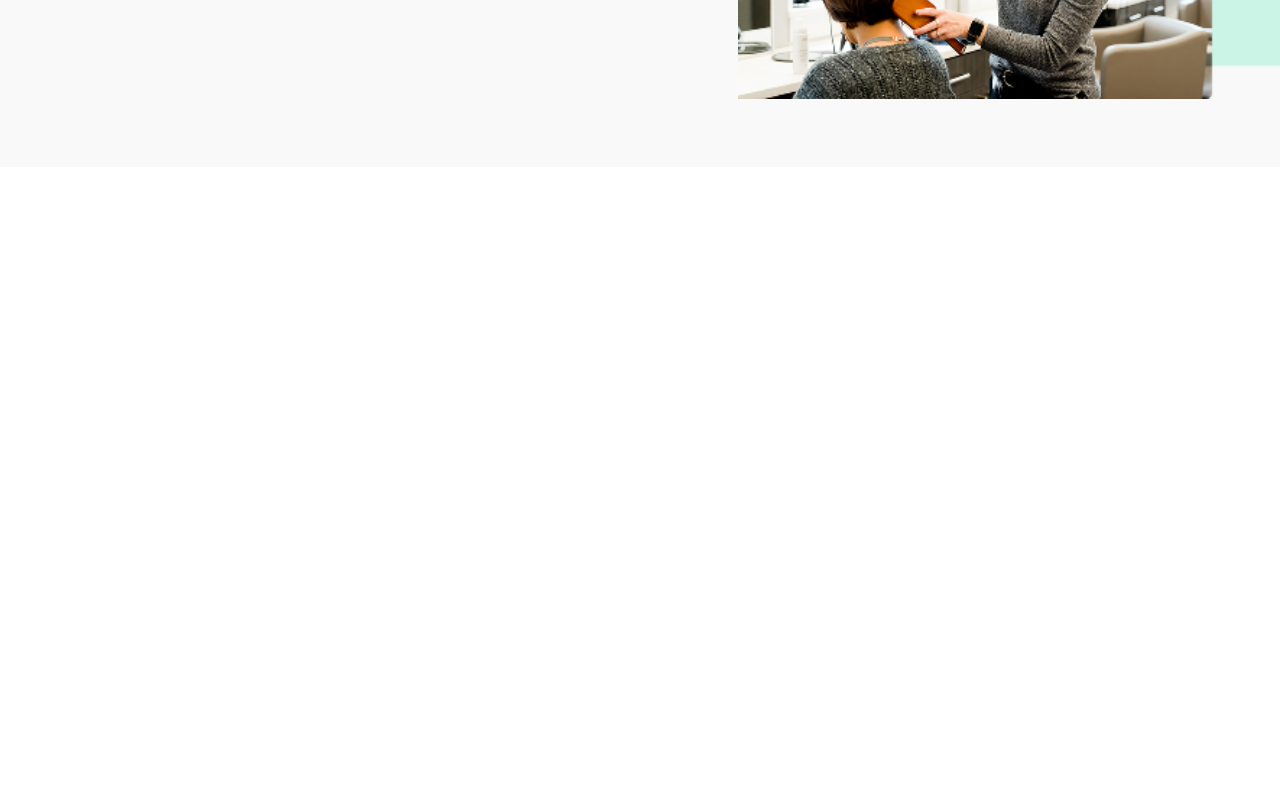
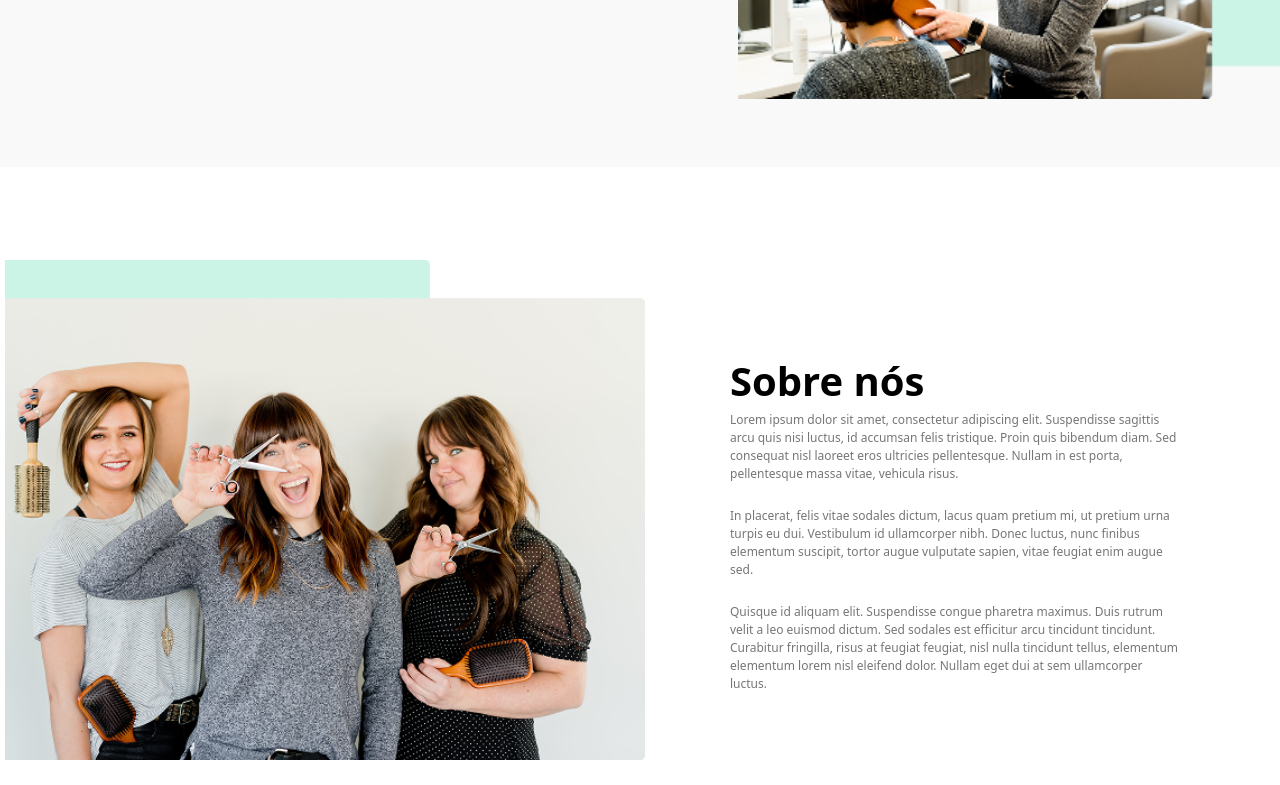
Before and after one commit to gafurovsaidjafar090909-hash/day11, a website: page index.html in a window 1280 px wide. Shown: the part 443-1228 px from the top of the page. Before the commit the page ends 800 px from the top, so only its background shows below. Drawn offline with Linux system fonts and the light colour scheme.

Commit message:
section3

```diff
--- a/index.html
+++ b/index.html
@@ -35,8 +35,25 @@
                 <p class="inline bg-[#69B99D] text-[white] p-[10px] ml-[130px] lg:ml-[-1px]">Agendar um  horário</p>
             </div>
 
+        </div> <br> <br>
 
+        <!-- section2 -->
+
+
+
+    <div class="flex bg-[white] h-[550px] w-[100%] mt-[20px] flex-col lg:flex-row lg:gap-[10px]  lg:items-center lg:justify-center ">
+
+
+                <img class="lg:w-[50%] m-auto " src="./src/img/Img (1).png" alt="">
+            <div class="lg:ml-[50px] lg:pr-[100px] p-[20px] "> <br> <br>
+                <h1 class="text-[35px]  font-bold lg:text-[40px] lg:w-[60%] lg:text-left " >Sobre nós</h1>
+                <p class="text-[#767676] text-center lg:text-left lg:w-[450px] lg:text-[12px]" >Lorem ipsum dolor sit amet, consectetur adipiscing elit. Suspendisse sagittis arcu quis nisi luctus, id accumsan felis tristique. Proin quis bibendum diam. Sed consequat nisl laoreet eros ultricies pellentesque. Nullam in est porta, pellentesque massa vitae, vehicula risus. </p> <br>
+                 <p class="text-[#767676] text-center lg:text-left lg:w-[450px] lg:text-[12px]" >In placerat, felis vitae sodales dictum, lacus quam pretium mi, ut pretium urna turpis eu dui. Vestibulum id ullamcorper nibh. Donec luctus, nunc finibus elementum suscipit, tortor augue vulputate sapien, vitae feugiat enim augue sed. </p> <br>
+                 <p class="text-[#767676] text-center lg:text-left lg:w-[450px] lg:text-[12px]" >Quisque id aliquam elit. Suspendisse congue pharetra maximus. Duis rutrum velit a leo euismod dictum. Sed sodales est efficitur arcu tincidunt tincidunt. Curabitur fringilla, risus at feugiat feugiat, nisl nulla tincidunt tellus, elementum elementum lorem nisl eleifend dolor. Nullam eget dui at sem ullamcorper luctus. </p> <br>
+            </div>
         </div>
+
+        <!-- srction3 -->
 
 </body>
 </html>
```
Also changed, not shown: src/img/Img (1).png (added), src/output.css.
